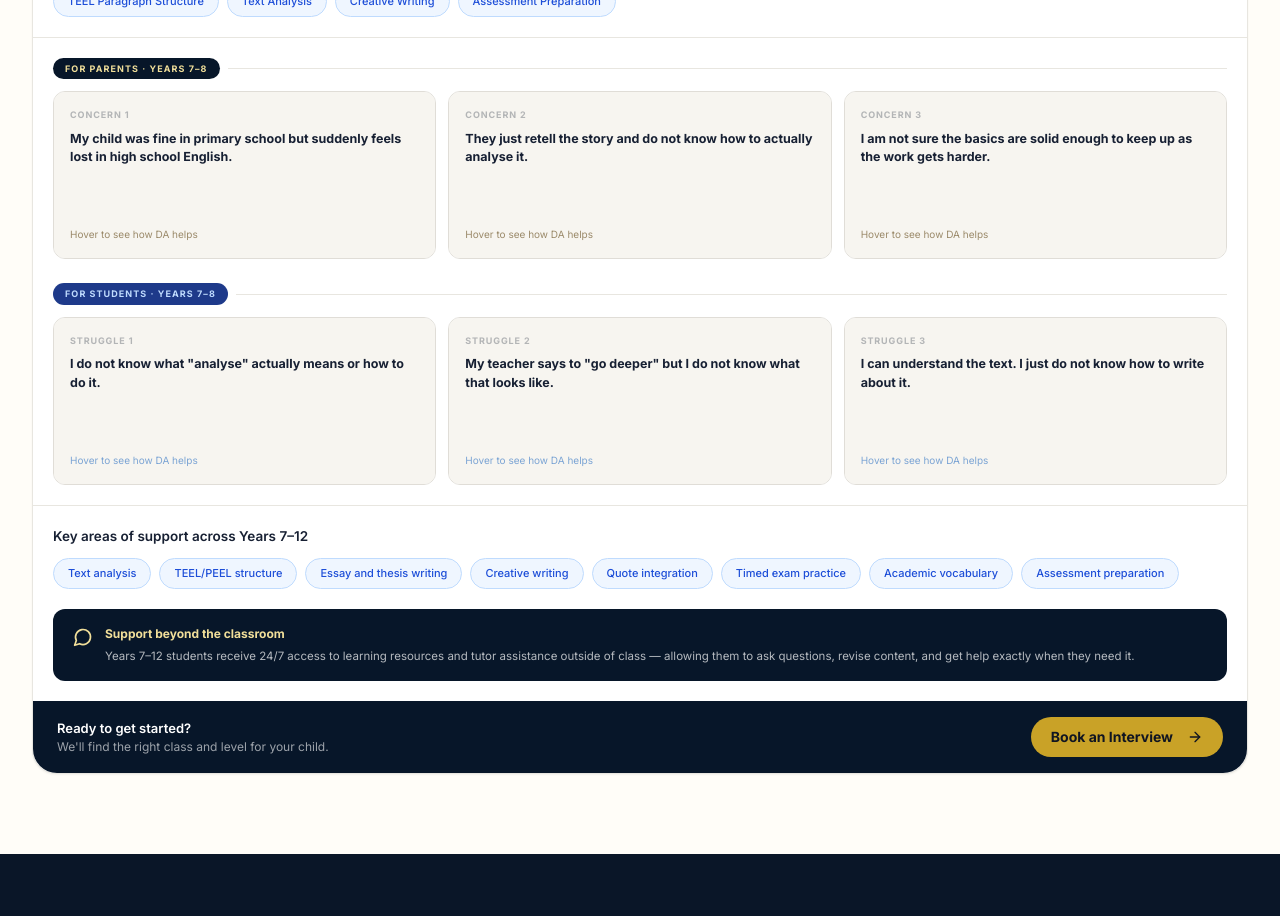
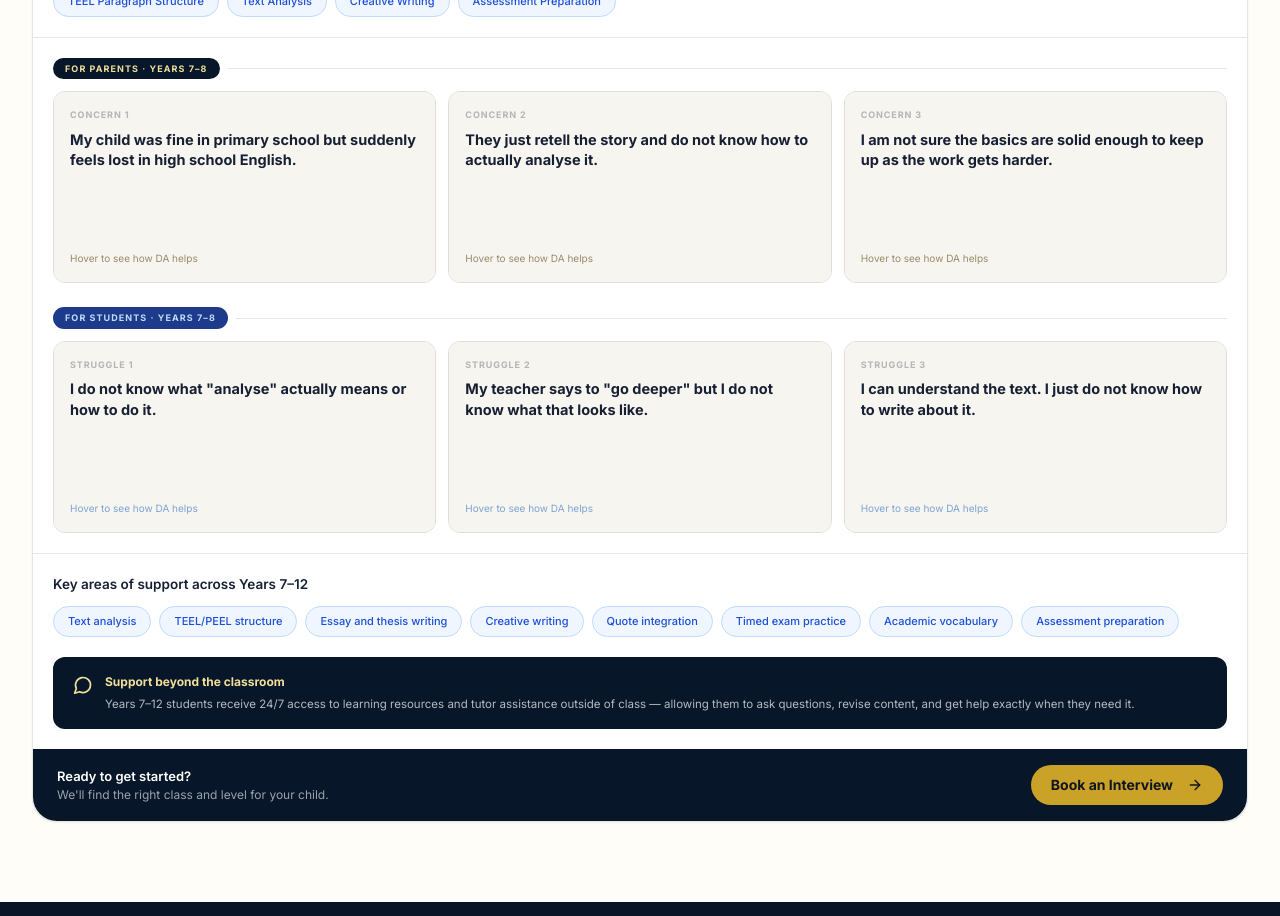
Before and after one commit to Mr-Maicrowave/DA-Website-Redo, a React (Vite) app: page /subjects/english in a window 1280 px wide. Shown: the part 900-1816 px from the top of the page. Built offline with nearby package versions, Linux system fonts and the light colour scheme.

Commit message:
English: larger concern text and taller cards

```diff
--- a/src/pages/subjects/English.tsx
+++ b/src/pages/subjects/English.tsx
@@ -666,14 +666,14 @@ const English = () => {
                         <div
                           key={i}
                           className="group relative overflow-hidden rounded-xl border border-[#e0ddd7]"
-                          style={{ height: '10.5rem' }}
+                          style={{ height: '12rem' }}
                         >
                           {/* Front */}
                           <div className="absolute inset-0 flex flex-col bg-[#f7f5f0] p-4 transition-opacity duration-300 group-hover:opacity-0">
                             <p className="mb-2 text-[9px] font-bold uppercase tracking-[0.1em] text-[#172033]/30">
                               Concern {i + 1}
                             </p>
-                            <p className="flex-1 text-[12.5px] font-bold leading-[1.45] text-[#172033]">
+                            <p className="flex-1 text-[14.5px] font-bold leading-[1.4] text-[#172033]">
                               {card.concern}
                             </p>
                             <p className="mt-2 text-[10px] text-[#9b8a6a]">Hover to see how DA helps</p>
@@ -706,14 +706,14 @@ const English = () => {
                         <div
                           key={i}
                           className="group relative overflow-hidden rounded-xl border border-[#e0ddd7]"
-                          style={{ height: '10.5rem' }}
+                          style={{ height: '12rem' }}
                         >
                           {/* Front */}
                           <div className="absolute inset-0 flex flex-col bg-[#f7f5f0] p-4 transition-opacity duration-300 group-hover:opacity-0">
                             <p className="mb-2 text-[9px] font-bold uppercase tracking-[0.1em] text-[#172033]/30">
                               Struggle {i + 1}
                             </p>
-                            <p className="flex-1 text-[12.5px] font-bold leading-[1.45] text-[#172033]">
+                            <p className="flex-1 text-[14.5px] font-bold leading-[1.4] text-[#172033]">
                               {card.concern}
                             </p>
                             <p className="mt-2 text-[10px] text-[#7ba4d4]">Hover to see how DA helps</p>
```
